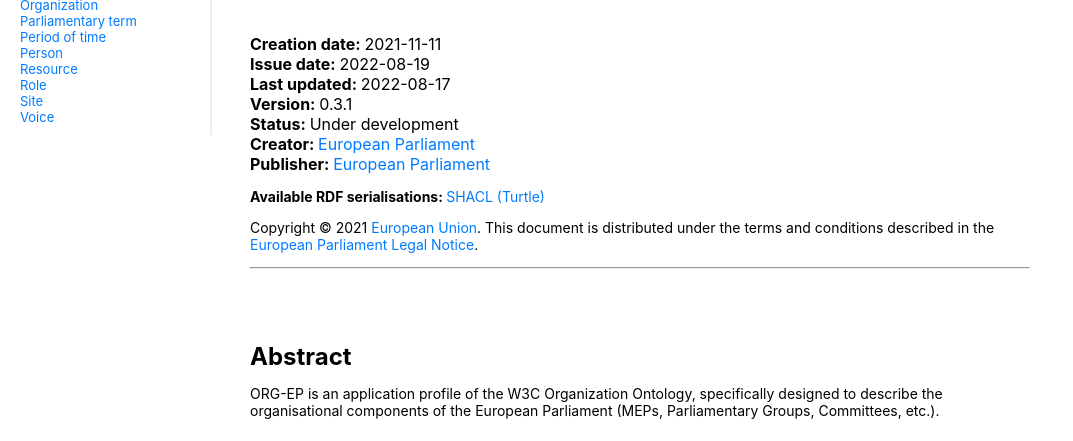
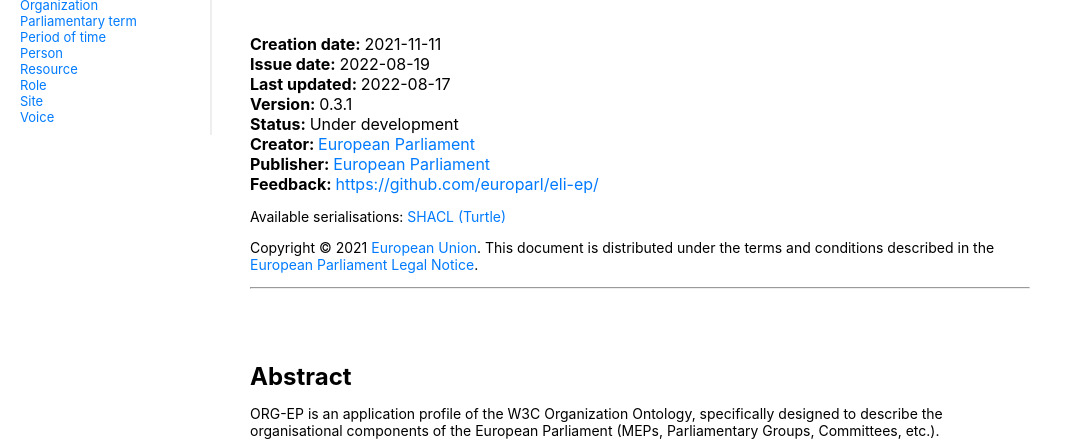
Before and after one commit to europarl/org-ep, a plain HTML site: page 0.3.1/index.html in a window 1280 px wide. Shown: the part 328-769 px from the top of the page, without its empty margins (0-1073 px from the left). Drawn offline with Linux system fonts and the light colour scheme.

Commit message:
Editorial fixes

```diff
--- a/0.3.1/index.html
+++ b/0.3.1/index.html
@@ -218,8 +218,9 @@ figcaption {text-align:center;}
 <b>Status: </b>Under development<br/>
 <b>Creator: </b><a href="https://www.europarl.europa.eu/" target="_blank">European Parliament</a><br/>
 <b>Publisher: </b><a href="https://www.europarl.europa.eu/" target="_blank">European Parliament</a><br/>
-
-<p><b>Available RDF serialisations: </b><a href="./org-ep.shacl.ttl">SHACL (Turtle)</a></p>
+<b>Feedback: </b><a href="https://github.com/europarl/eli-ep/" target="_blank">https://github.com/europarl/eli-ep/</a><br/>
+
+<p>Available serialisations: <a href="./org-ep.shacl.ttl">SHACL (Turtle)</a></p>
 
 <p>Copyright &copy; 2021 <a href="https://europa.eu/" target="_blank">European Union</a>. This document is distributed under the terms and conditions described in the <a href="https://www.europarl.europa.eu/legal-notice/" target="_blank">European Parliament Legal Notice</a>.</p>
 
```
Also changed, not shown: index.html (+3 -2 lines).
